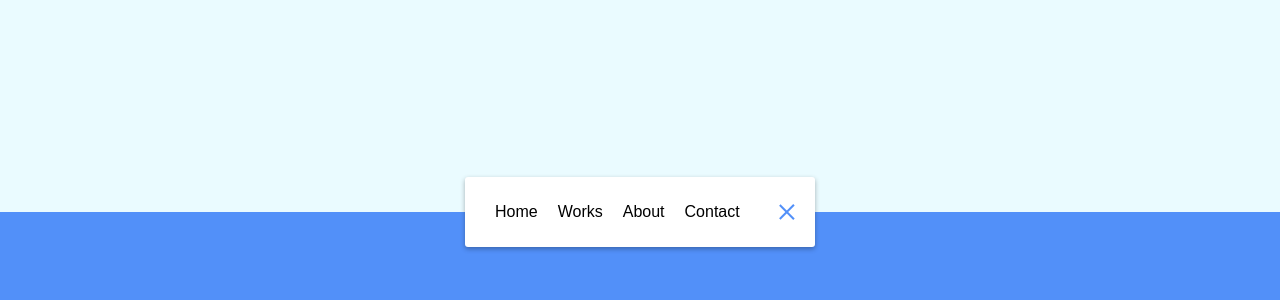
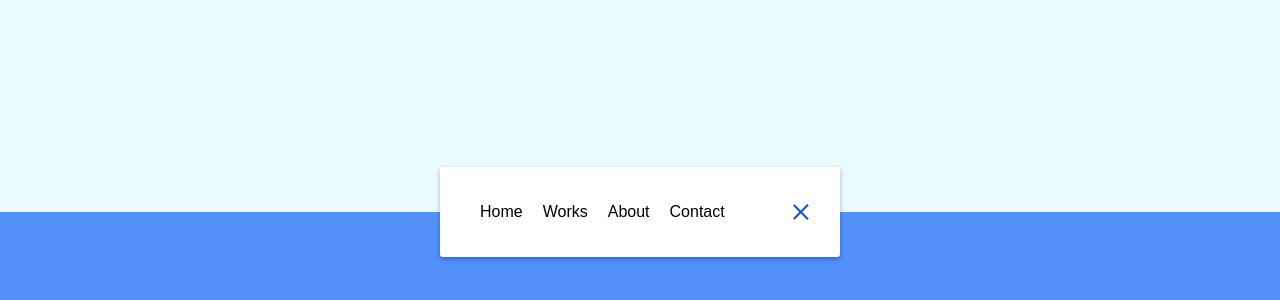
Before and after one commit to karthig-eng/animated-navigation, a plain HTML site: page index.html in a window 1280 px wide. Shown: the part 188-488 px from the top of the page. Drawn offline with Linux system fonts and the light colour scheme; a web font is replaced by a local one.

Commit message:
chaged padding

```diff
--- a/style.css
+++ b/style.css
@@ -23,7 +23,7 @@ body {
 
 nav {
   background-color: #fff;
-  padding: 20px;
+  padding: 30px;
   width: 80px;
   display: flex;
   align-items: center;
@@ -35,7 +35,7 @@ nav {
 }
 
 nav.active {
-  width: 350px;
+  width: 400px;
 }
 
 nav ul {
@@ -84,7 +84,7 @@ nav ul a {
 }
 
 .icon .line {
-  background-color: #5290f9;
+  background-color: #1654be;
   height: 2px;
   width: 20px;
   position: absolute;
```
